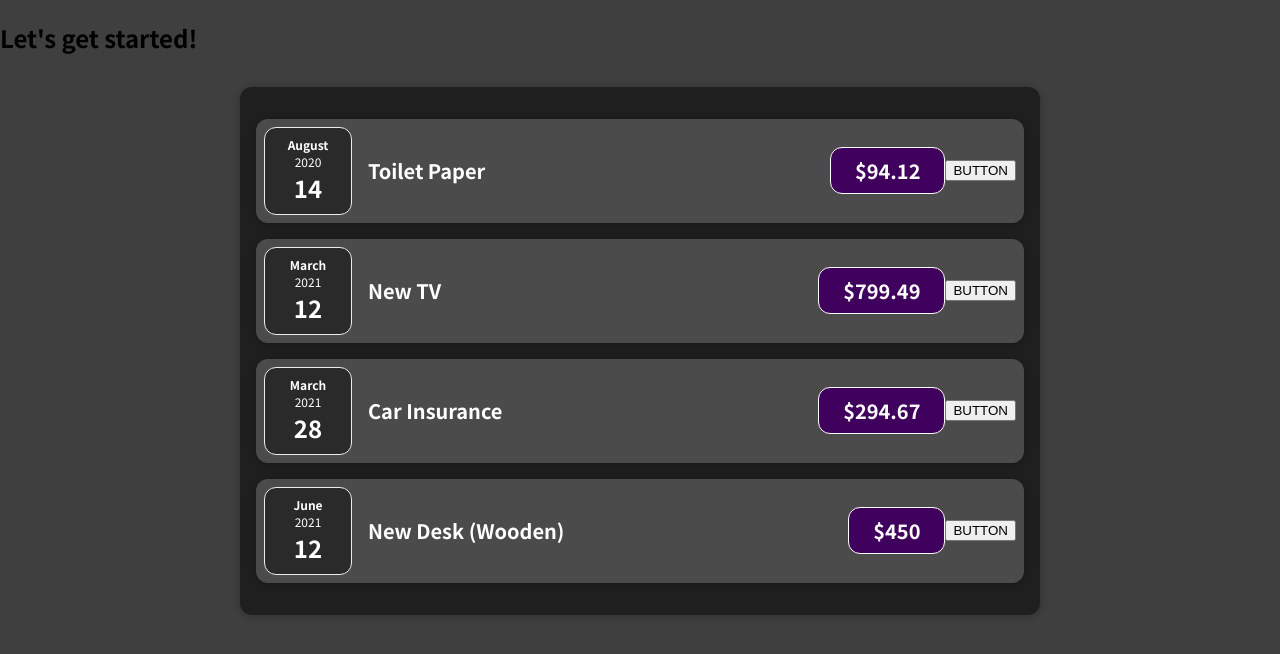
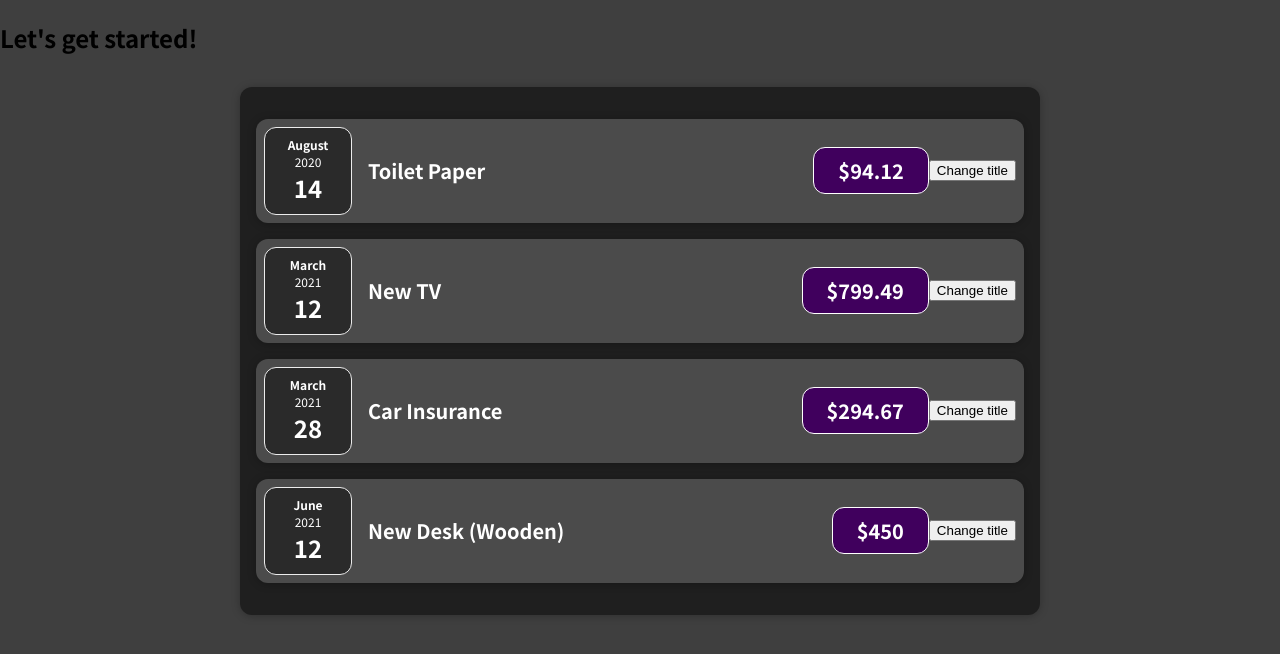
Before and after one commit to corentindeseine/01-react-expenses-dashboard, a React (Create React App) app: page / in a window 1280 px wide. Shown: the top 654 px of the page. Built offline with nearby package versions, Linux system fonts and the light colour scheme.

Commit message:
first event react

```diff
--- a/src/components/ExpenseItem.js
+++ b/src/components/ExpenseItem.js
@@ -1,16 +1,23 @@
+import React, { useState } from 'react';
 import ExpenseDate from './ExpenseDate';
 import Card from './Card';
 import './ExpenseItem.css';
 
 function ExpenseItem(props) {
+
+  const [title, setTitle] = useState(props.title);
+
+  const clickHandler = () => {
+    setTitle('Updated!');
+  }
   return (
     <Card className='expense-item'>
       <ExpenseDate date={props.date} />
       <div className='expense-item__description'>
-        <h2>{props.title}</h2>
+        <h2>{title}</h2>
         <div className='expense-item__price'>${props.amount}</div>
       </div>
-      <button>BUTTON</button>
+      <button onClick={clickHandler}>Change title</button>
     </Card>
   );
 }
```
